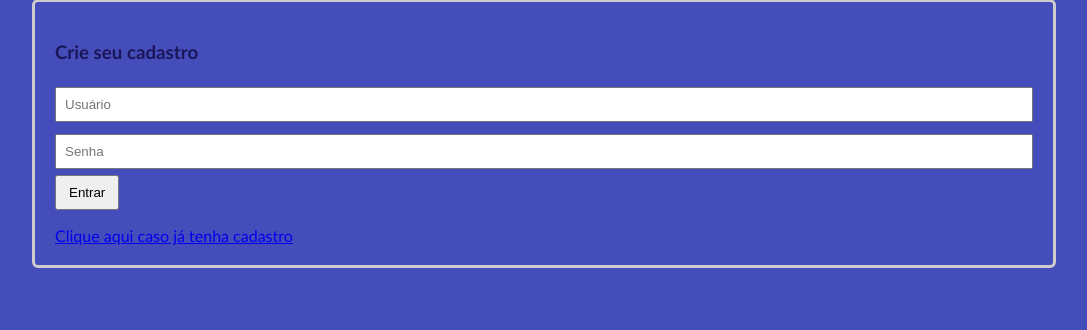
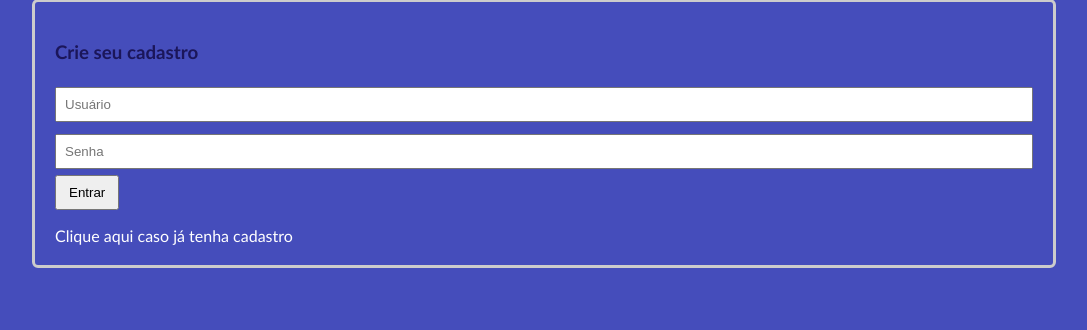
Before and after one commit to anaa-amaral/crud_spider_man, a PHP site: page /create.php in a window 1280 px wide. Shown: the part 193-523 px from the top of the page, without its empty margins (96-1183 px from the left). Run offline with PHP 8.4, Linux system fonts and the light colour scheme.

Commit message:
Add - link

```diff
--- a/index.php
+++ b/index.php
@@ -75,7 +75,7 @@
     <section id="baixo">
 
         <p> Gostou de aprender sobre Miles? para saber mais acesse o site https//herois.super.legais.com.br ou ligue 47 987654329  </p>
-        <a href="login.php">Sair</a>
+        <a href="login.php"><strong>SAIR<strong></a>
 
     </section>
 
--- a/style.css
+++ b/style.css
@@ -100,3 +100,12 @@
 .msg {
       color: red;
   }
+
+a:link {
+    color: rgb(255, 255, 255);
+    text-decoration: none;
+  }
+
+a:hover {
+    color: rgb(255, 255, 255);
+}
```
